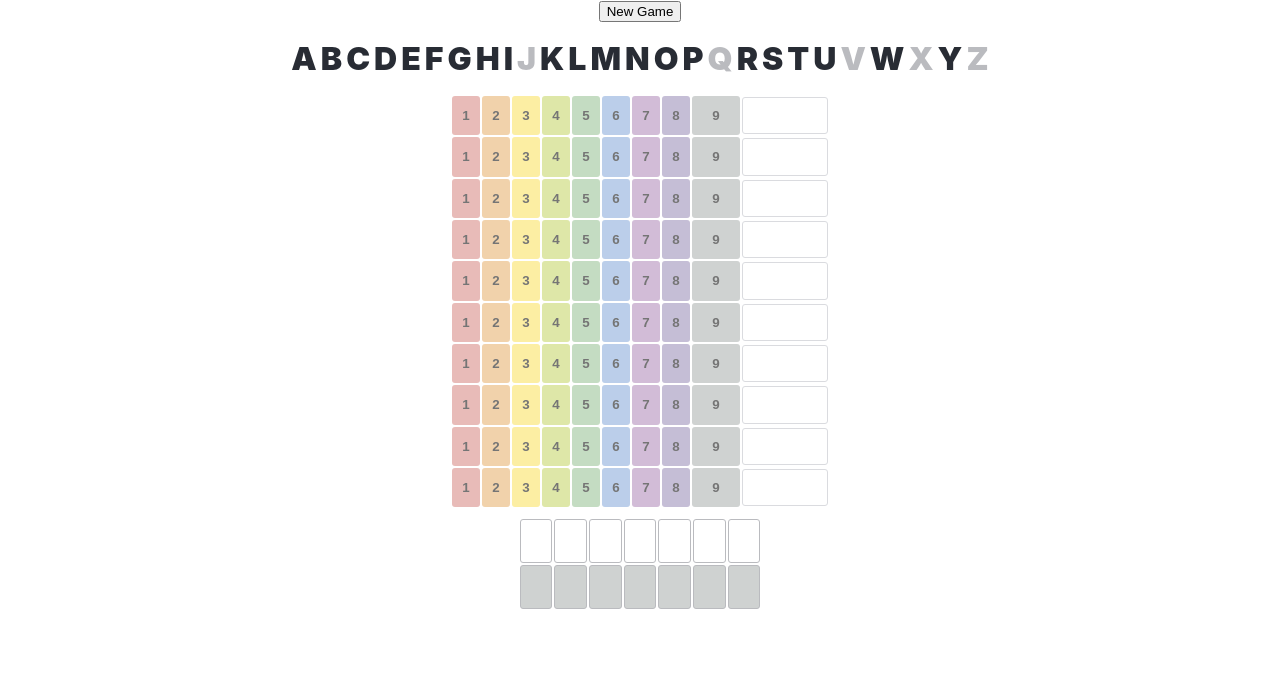
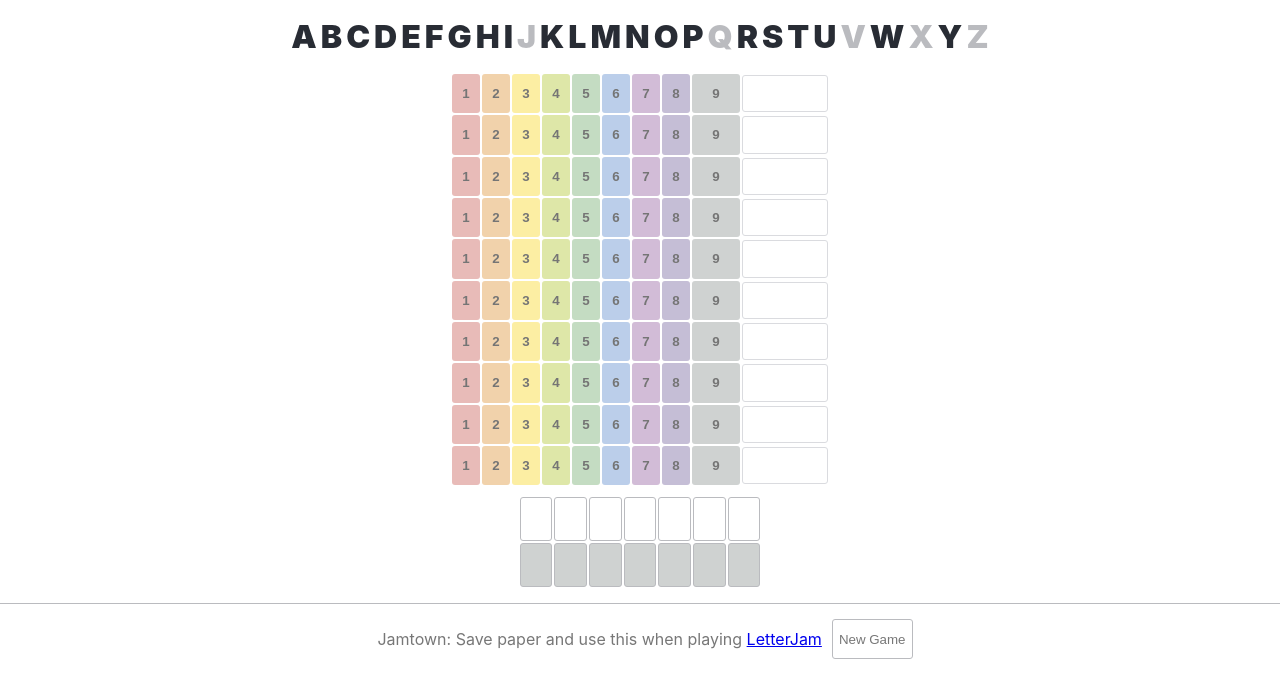
Before and after one commit to freerangeeggs/jamtown, a React (Create React App) app: page / in a window 1280 px wide. Shown: the top 698 px of the page. Built offline with nearby package versions, Linux system fonts and the light colour scheme.

Commit message:
Added styling

```diff
--- a/src/App.css
+++ b/src/App.css
@@ -1,40 +1,5 @@
 .App {
   text-align: center;
-}
-
-.App-logo {
-  height: 40vmin;
-  pointer-events: none;
-}
-
-@media (prefers-reduced-motion: no-preference) {
-  .App-logo {
-    animation: App-logo-spin infinite 20s linear;
-  }
-}
-
-.App-header {
-  background-color: #282c34;
-  min-height: 100vh;
-  display: flex;
-  flex-direction: column;
-  align-items: center;
-  justify-content: center;
-  font-size: calc(10px + 2vmin);
-  color: white;
-}
-
-.App-link {
-  color: #61dafb;
-}
-
-@keyframes App-logo-spin {
-  from {
-    transform: rotate(0deg);
-  }
-  to {
-    transform: rotate(360deg);
-  }
 }
 
 body {
@@ -152,3 +117,27 @@ input {
   font-weight: 900;
   margin: 2px;
 }
+
+footer {
+  margin-top: 15px;
+  padding: 15px;
+  border-top: 1px solid #babbbf;
+  display: flex;
+  flex-direction: row;
+  flex-wrap: wrap;
+  justify-content: center;
+  align-items: center;
+}
+
+.blurb {
+  margin: 0px 10px;
+  color: #777777;
+}
+
+#newGameButton {
+  background-color: white;
+  color: #777777;
+  border: 1px solid #babbbf;
+  border-radius: 3px;
+  height: 3em;
+}
--- a/src/App.tsx
+++ b/src/App.tsx
@@ -75,13 +75,16 @@ function App() {
 
   return (
     <div className="App">
-      <button onClick={() => newGame()}>New Game</button>
       <CharacterList></CharacterList>
       <WordSection lines={sheet.lines} onUpdated={wordSectionUpdated}></WordSection>
       <div id="guessSection">
         <LetterSection type={LetterSectionType.DerivedLetters} letters={sheet.derivedLetters} callback={derivedLettersSectionCallback}></LetterSection>
         <LetterSection type={LetterSectionType.GuessLetters} letters={sheet.guessLetters} callback={guessSectionCallback}></LetterSection>
       </div>
+      <footer>
+        <div className="blurb">Jamtown: Save paper and use this when playing <a target="_new" href="https://czechgames.com/en/letter-jam/">LetterJam</a></div>
+        <button type="button" id="newGameButton" onClick={() => newGame()}>New Game</button>
+      </footer>
     </div>
   );
 }
```
